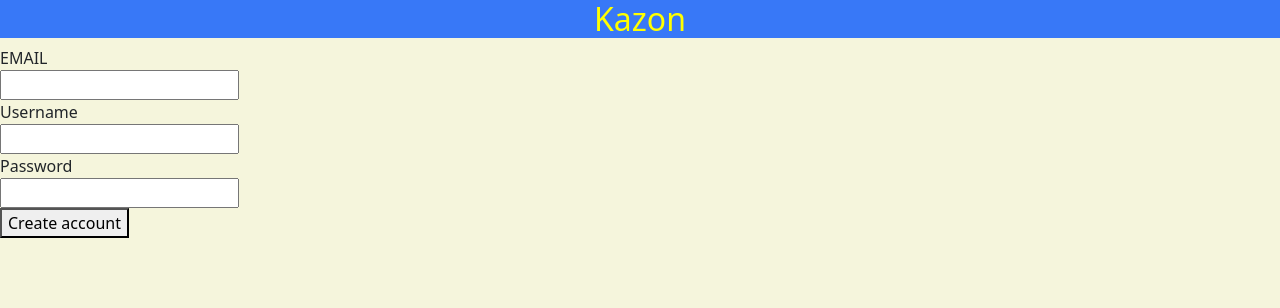
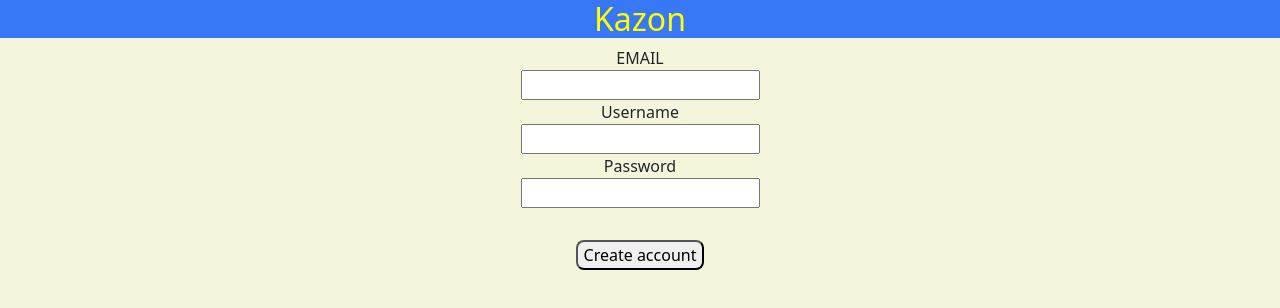
Before and after one commit to ShashiSugrim/kazonfrontend, a React (Create React App) app: page /createAccount in a window 1280 px wide. Shown: the top 308 px of the page. Built offline with nearby package versions, Linux system fonts and the light colour scheme.

Commit message:
updated css

```diff
--- a/src/components/CreateAccount.jsx
+++ b/src/components/CreateAccount.jsx
@@ -1,12 +1,13 @@
 import React from "react";
 import LogoBar from "./LogoBar";
+import CreateAccountCSS from "../css/CreateAccount.module.css";
 
 const CreateAccount = () => {
   return (
     <>
       <LogoBar />
 
-      <form>
+      <form className={CreateAccountCSS.form}>
         <label for="fname">EMAIL</label>
         <br />
         <input type="text" id="email" name="email" />
@@ -20,8 +21,9 @@ const CreateAccount = () => {
         <label for="lname">Password</label>
         <br />
         <input type="text" id="lname" name="lname" />
+        <br />
+        <button className={CreateAccountCSS.mainBut}>Create account</button>
       </form>
-      <button>Create account</button>
     </>
   );
 };
--- /dev/null
+++ b/src/css/CreateAccount.module.css
@@ -0,0 +1,8 @@
+.form {
+  text-align: center;
+}
+
+.mainBut {
+  border-radius: 8px;
+  margin-top: 2rem;
+}
```
